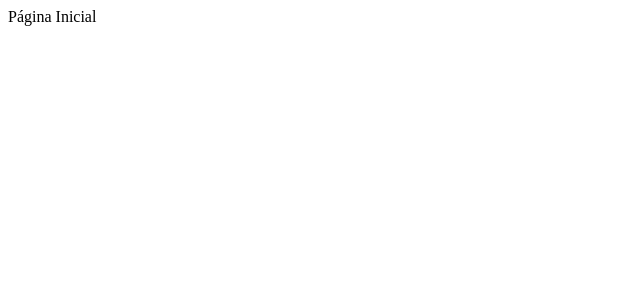
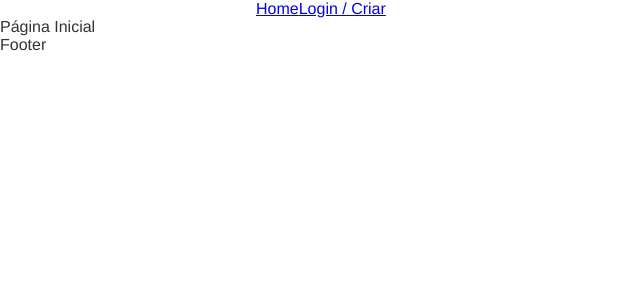
Before and after one commit to leoalves2010/SocialDogReactJS, a React (Create React App) app in the folder app/: page / in a window 1280 px wide. Shown: the top 300 px of the page, without its empty margins (0-640 px from the left). Built offline with nearby package versions, Linux system fonts and the light colour scheme.

Commit message:
Criação de alguns componentes e estilos iniciais do App

```diff
--- /dev/null
+++ b/app/src/App.css
@@ -0,0 +1,45 @@
+* {
+    box-sizing: border-box;
+}
+
+body {
+    margin: 0;
+    color: #333;
+    --type-first: Helvetica, Arial, sans-serif;
+    --type-second: "Spectral", Georgia;
+    font-family: var(--type-first);
+}
+
+h1,
+h2,
+h3,
+h4,
+p {
+    margin: 0;
+}
+
+ul,
+li {
+    list-style: none;
+    padding: 0;
+    margin: 0;
+}
+
+img {
+    display: block;
+    max-width: 100%;
+}
+
+button,
+input {
+    display: block;
+    font-size: 1rem;
+    font-family: var(--type-first);
+    color: #333;
+}
+
+.container {
+    max-width: 50rem;
+    padding: 0 1rem;
+    margin: 0 auto;
+}
--- a/app/src/App.js
+++ b/app/src/App.js
@@ -1,5 +1,21 @@
+import { Routes, Route } from "react-router-dom";
+import "./App.css";
+import Header from "./Components/Header/Header";
+import Footer from "./Components/Footer/Footer";
+import Home from "./Components/Home/Home";
+import Login from "./Components/Login/Login";
+
 function App() {
-    return <div>Página Inicial</div>;
+    return (
+        <>
+            <Header />
+            <Routes>
+                <Route path="/" element={<Home />} />
+                <Route path="/login" element={<Login />} />
+            </Routes>
+            <Footer />
+        </>
+    );
 }
 
 export default App;
--- /dev/null
+++ b/app/src/Components/Footer/Footer.js
@@ -0,0 +1,8 @@
+import React from "react";
+import styles from "./Footer.module.css";
+
+const Footer = () => {
+    return <div>Footer</div>;
+};
+
+export default Footer;
--- /dev/null
+++ b/app/src/Components/Header/Header.js
@@ -0,0 +1,16 @@
+import React from "react";
+import styles from "./Header.module.css";
+import { Link } from "react-router-dom";
+
+const Header = () => {
+    return (
+        <div className={styles.header}>
+            <nav className="container">
+                <Link to={"/"}>Home</Link>
+                <Link to={"/login"}>Login / Criar</Link>
+            </nav>
+        </div>
+    );
+};
+
+export default Header;
--- /dev/null
+++ b/app/src/Components/Home/Home.js
@@ -0,0 +1,7 @@
+import React from "react";
+
+const Home = () => {
+    return <div>Página Inicial</div>;
+};
+
+export default Home;
--- /dev/null
+++ b/app/src/Components/Login/Login.js
@@ -0,0 +1,11 @@
+import React from 'react'
+
+const Login = () => {
+  return (
+    <div>
+      Login / Criar
+    </div>
+  )
+}
+
+export default Login
--- a/app/src/index.js
+++ b/app/src/index.js
@@ -1,6 +1,11 @@
 import React from "react";
 import ReactDOM from "react-dom/client";
 import App from "./App";
+import { BrowserRouter } from "react-router-dom";
 
 const root = ReactDOM.createRoot(document.getElementById("root"));
-root.render(<App />);
+root.render(
+    <BrowserRouter>
+        <App />
+    </BrowserRouter>
+);
```
Also changed, not shown: app/src/Components/Footer/Footer.module.css (added), app/src/Components/Header/Header.module.css (added).
